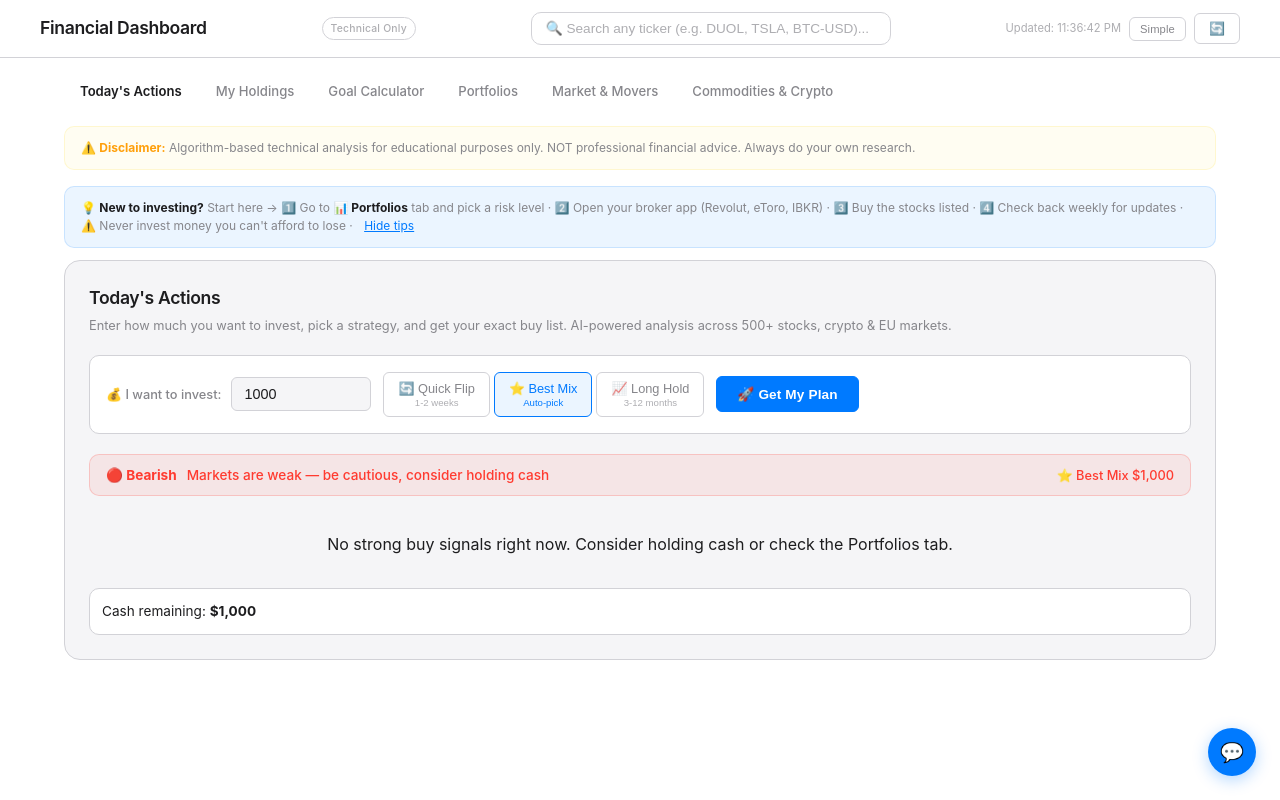
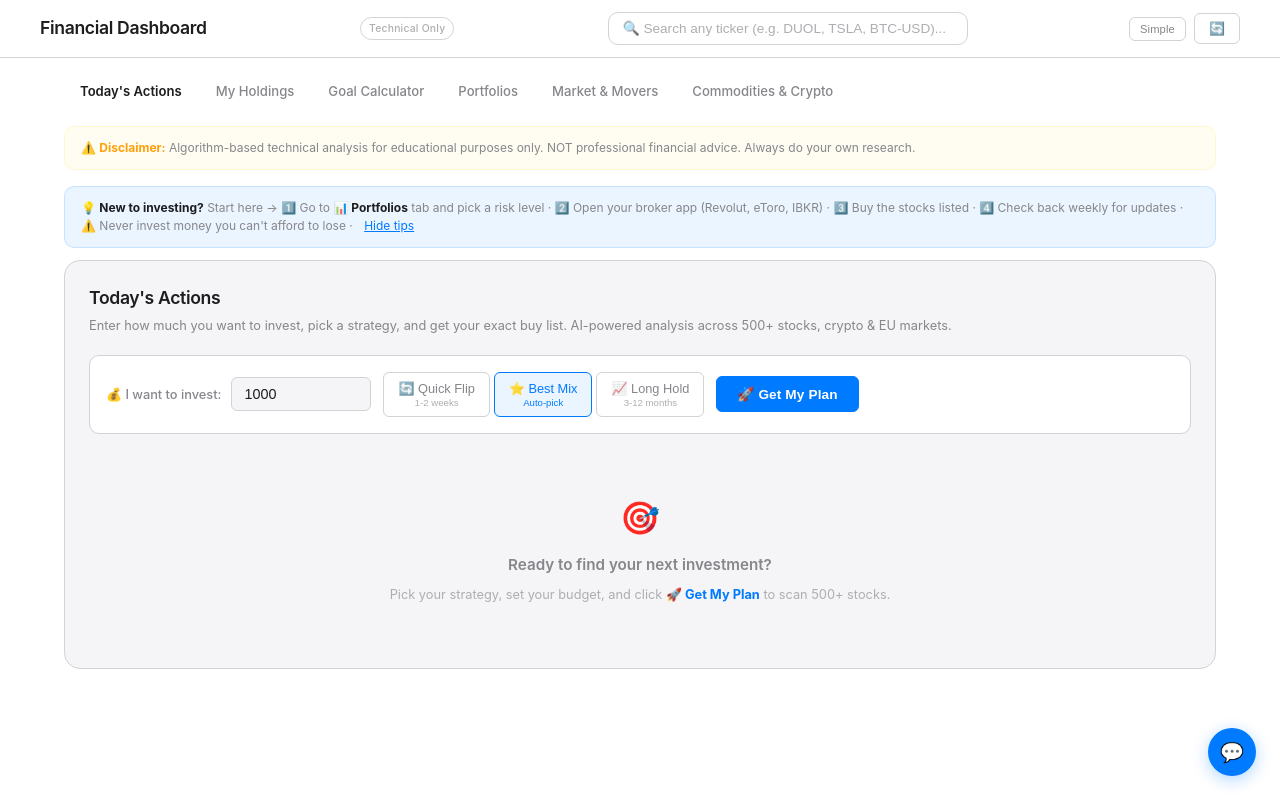
Before and after one commit to nicolasrios96/financial_dashboard, a Flask app: template templates/index.html in a window 1280 px wide. Run offline with Flask 3, Linux system fonts and the light colour scheme; the template is opened without the code that fills it, so the values that code supplies are empty.

Commit message:
fix: don't auto-load stock scan on page open, wait for Get My Plan click - Remove loadTodaysActions() from init (no more auto-scan on page load) - Show clean welcome message instead of spinner on first visit - Remove actions from loadTabData auto-trigger - Page loads instantly, user picks strategy then clicks Get My Plan

```diff
--- a/static/main.js
+++ b/static/main.js
@@ -212,7 +212,7 @@
 
 });
 
-function loadTabData(name) { if (dataLoaded[name]) return; switch(name) { case 'actions': loadTodaysActions(); break; case 'market': loadMarketData(); break; case 'commodities': loadCommodities(); break; } }
+function loadTabData(name) { if (dataLoaded[name]) return; switch(name) { case 'market': loadMarketData(); break; case 'commodities': loadCommodities(); break; } }
 
 
 
@@ -1693,8 +1693,6 @@
 
 checkAIStatus();
 
-loadTodaysActions();
-
 
 
 
--- a/templates/index.html
+++ b/templates/index.html
@@ -67,7 +67,11 @@
                 <button class="btn btn-primary" onclick="loadTodaysActions()">🚀 Get My Plan</button>
             </div>
             <div id="actionsContent">
-                <div class="loading"><div class="spinner"></div><br>Analyzing 500+ stocks across US, EU & crypto markets...</div>
+                <div style="text-align:center;padding:40px 20px;color:var(--text-secondary)">
+                    <div style="font-size:2rem;margin-bottom:12px">🎯</div>
+                    <div style="font-size:0.95rem;font-weight:600;margin-bottom:8px">Ready to find your next investment?</div>
+                    <div style="font-size:0.8rem;color:var(--text-tertiary)">Pick your strategy, set your budget, and click <strong style="color:var(--accent)">🚀 Get My Plan</strong> to scan 500+ stocks.</div>
+                </div>
             </div>
         </div>
     </div>
```
